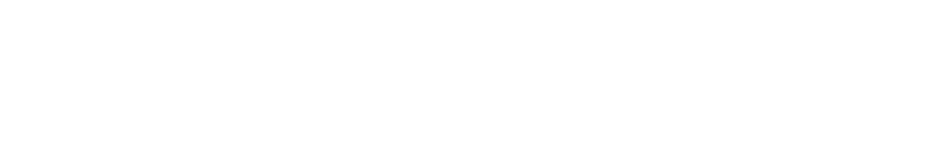
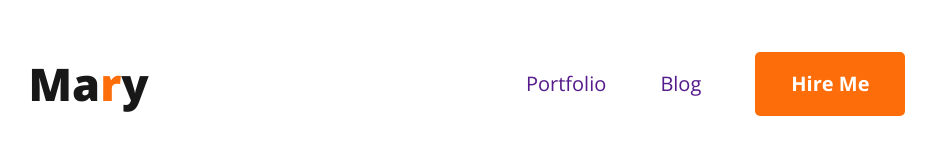
Before and after one commit to SaddamHossain07/webdeveloper-portfolio, a plain HTML site: page index.html in a window 1280 px wide. Shown: the whole page, without its empty margins (148-1084 px from the left). Drawn offline with nearby package versions, Linux system fonts and the light colour scheme.

Commit message:
navbar styling

```diff
--- a/index.html
+++ b/index.html
@@ -5,10 +5,23 @@
     <meta charset="UTF-8">
     <meta name="viewport" content="width=device-width, initial-scale=1.0">
     <title>Web Developer Portfolio </title>
+    <link rel="preconnect" href="https://fonts.googleapis.com">
+    <link rel="preconnect" href="https://fonts.gstatic.com" crossorigin>
+    <link href="https://fonts.googleapis.com/css2?family=Open+Sans:ital,wght@0,400;0,700;0,800;1,400;1,700&display=swap"
+        rel="stylesheet">
+    <link rel="stylesheet" href="styles/portfolio.css">
 </head>
 
 <body>
     <header>
+        <nav class="nav">
+            <h3>Ma<span class="text-primary">r</span>y</h3>
+            <ul>
+                <li><a href="">Portfolio</a></li>
+                <li><a href="">Blog</a></li>
+                <li><a href=""><button class="btn-primary">Hire Me</button></a></li>
+            </ul>
+        </nav>
 
     </header>
     <main>
--- /dev/null
+++ b/styles/portfolio.css
@@ -0,0 +1,48 @@
+* {
+    font-family: 'Open Sans', sans-serif;
+}
+
+.text-primary {
+    color: #FD6E0A;
+}
+
+.btn-primary {
+    border-radius: 5px;
+    background: #FD6E0A;
+}
+
+.nav {
+    display: flex;
+    justify-content: space-around;
+    align-items: center;
+}
+
+.nav h3 {
+    color: #181818;
+    font-size: 45px;
+    font-weight: 800;
+}
+
+.nav li {
+    list-style: none;
+    display: inline;
+    margin-right: 50px;
+    color: #474747;
+    font-size: 20px;
+    font-weight: 400;
+
+}
+
+.nav a {
+    text-decoration: none;
+}
+
+.nav button {
+    width: 150px;
+    height: 64px;
+    flex-shrink: 0;
+    color: #FFF;
+    font-size: 20px;
+    font-weight: 700;
+    border: none;
+}
```
